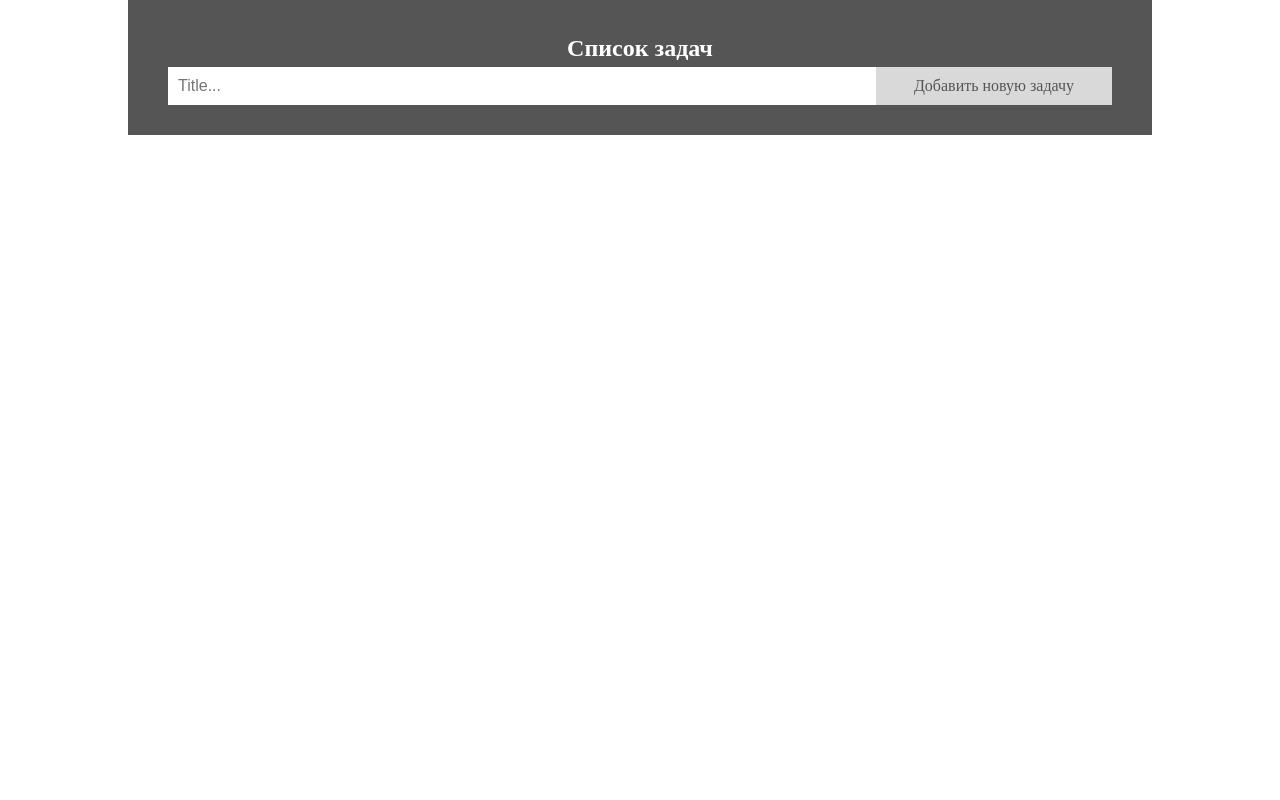
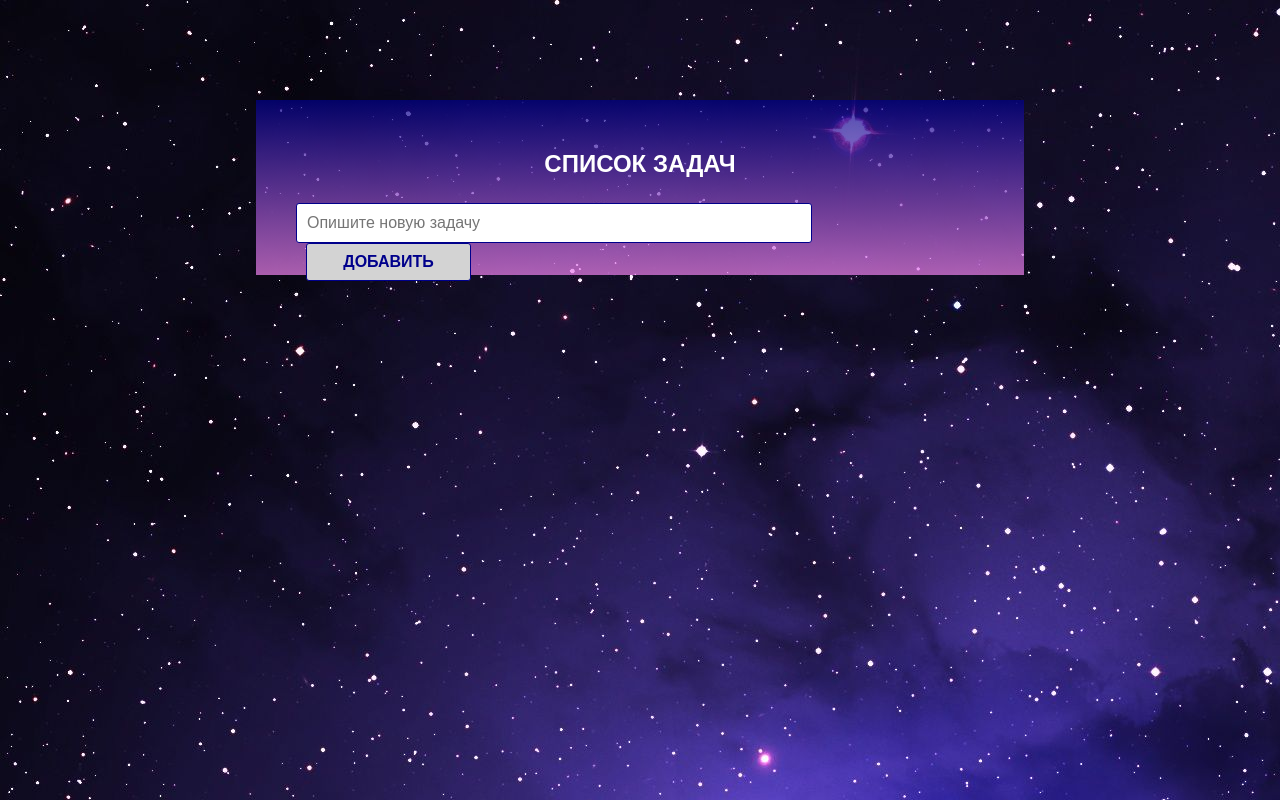
Before and after one commit to daiannspark/TO-DO-LIST, a plain HTML site: page index.html in a window 1280 px wide. Drawn offline with nearby package versions, Linux system fonts and the light colour scheme.

Commit message:
to do list final version

```diff
--- a/index.html
+++ b/index.html
@@ -12,9 +12,9 @@
 <body>
 
 <div id="myDIV" class="header">
-    <h2 style="margin:5px">Список задач</h2>
-    <input type="text" id="myInput" placeholder="Title...">
-    <span class="addBtn">Добавить новую задачу</span>
+    <h2>СПИСОК ЗАДАЧ</h2>
+    <input type="text" id="myInput" placeholder="Опишите новую задачу">
+    <span class="addBtn">ДОБАВИТЬ</span>
 </div>
 
 <ul id="myUL">
--- a/script.js
+++ b/script.js
@@ -5,7 +5,6 @@ function getElementsFromStorage() {
     if(list) {
         return JSON.parse(list);
     }
-
     return [];
 }
 
@@ -16,21 +15,26 @@ function addElementToStorage(text) {
     localStorage.setItem('todo-list', JSON.stringify(list));
 }
 
+
 /********************************************************/
 
 // Create a new list item when clicking on the "Add" button
 function addElementFromInput() {
     // Get input text from user
     const input = $("#myInput").val();
+
     if (input === '') {
         alert("You must write something!");
         return;
     }
 
+
+
     // Add element to the list with user input text
     let text = '<span class="element">' + input + '</span>';
     let close = '<span class="close">\u00D7</span>';
     $("#myUL").append('<li>' + text + close + '</li>');
+    $('#myInput').val("");
 
     addElementToStorage(input);
 }
@@ -54,11 +58,20 @@ function deleteElement() {
 }
 
 $(document).ready(function () {// Create a "close" button and append it to each list item
+
     /**
      * If you try to do something with the elements that are dynamically added to DOM using the jQuery click() method it will not work,
      * because it bind the click event only to the elements that exist at the time of binding. To bind the click event to all existing
      * and future elements, use the jQuery on() method
      */
+
+
+    $('#myInput').keydown(function(event) {
+        if (event.which === 13) {   // As ASCII code for ENTER key is "13"
+            addElementFromInput();
+        }
+    });
+
     $(document).on("click", ".addBtn" , addElementFromInput);
     $(document).on("click", ".element" , toggleChecked);
     $(document).on("click", ".close" , deleteElement);
--- a/scss/styles.scss
+++ b/scss/styles.scss
@@ -1,59 +1,56 @@
-body {
-  width: 80%;
-  margin: 0 auto;
-  min-width: 250px;
+$borders: darkblue 1px solid;
+$fontFamily: Arial, Helvetica, sans-serif;
+$position: absolute;
+$cursor: pointer;
+
+@mixin padd ($padd...) {
+  padding: $padd;
 }
 
-// Include the padding and border in an element's total width and height
 * {
   box-sizing: border-box;
 }
 
-// Remove margins and padding from the list
+body {
+  background-image: url("../galaxy.jpg");
+  width: 60%;
+  margin: 100px auto;
+  min-width: 250px;
+}
+
 ul {
   margin: 0;
   padding: 0;
-}
 
-// Style the list items
-ul li {
-  cursor: pointer;
+  li {
+    cursor: $cursor;
     position: relative;
-  padding: 12px 8px 12px 40px;
+    @include padd (12px 8px 12px 40px);
     list-style-type: none;
     background: #eee;
     font-size: 18px;
     transition: 0.2s;
-
-  // make the list items unselectable
-  -webkit-user-select: none;
-  -moz-user-select: none;
-  -ms-user-select: none;
-  user-select: none;
+  }
 }
 
-// Set all odd list items to a different color (zebra-stripes)
-ul li:nth-child(odd) {
+ul li {
+  &:nth-child(odd) {
     background: #f9f9f9;
   }
-
-// Darker background-color on hover
-ul li:hover {
+  &:hover {
     background: #ddd;
   }
+}
 
-// When clicked on, add a background color and strike out text
 ul li .checked {
-  background: #888;
-  color: #fff;
+  color: darkslategrey;
   text-decoration: line-through;
 }
 
-// Add a "checked" mark when clicked on
 ul li .checked::before {
-  content: '';
-  position: absolute;
-  border-color: #fff;
+  content: "";
+  position: $position;
+  border-color: darkslategrey;
   border-style: solid;
   border-width: 0 2px 2px 0;
   top: 10px;
@@ -63,59 +60,59 @@ ul li .checked::before {
   width: 7px;
 }
 
-// Style the close button
+h2 {
+  font-family: $fontFamily;
+  margin: 10px 0 25px 0;
+}
+
+#myDIV {
+  height: 175px;
+}
+
 .close {
-  position: absolute;
+  position: $position;
   right: 0;
   top: 0;
-  padding: 12px 16px 12px 16px;
-}
+  @include padd (12px 16px 12px 16px);
 
-.close:hover {
+  &:hover {
     background-color: #555554;
     color: white;
   }
+}
 
-// Style the header
 .header {
-  background-color: #555;
-  padding: 30px 40px;
+  background-image: linear-gradient(rgba(0,0,139,0.7), rgba(238,130,238,0.7));
+  @include padd (40px 40px 0 40px);
   color: white;
   text-align: center;
 }
 
-// Clear floats after the header
-.header:after {
-  content: "";
-  display: table;
-  clear: both;
-}
-
-// Style the input
 input {
-  margin: 0;
-  border: none;
-  border-radius: 0;
+  border: $borders;
+  border-radius: 3px;
   width: 75%;
   padding: 10px;
   float: left;
   font-size: 16px;
 }
 
-// Style the "Add" button
 .addBtn {
-  padding: 10px;
-  width: 25%;
-  background: #d9d9d9;
-  color: #555;
+  margin-left: 10px;
+  padding: 9px;
+  width: 24%;
+  background: lightgrey;
+  color: darkblue;
   float: left;
   text-align: center;
   font-size: 16px;
-  cursor: pointer;
-  transition: 0.3s;
-  border-radius: 0;
-}
+  font-family: $fontFamily;
+  font-weight: bold;
+  cursor: $cursor;
+  border: $borders;
+  border-radius: 3px;
 
-.addBtn:hover {
+  &:hover {
     background-color: #bbb;
   }
+}
```
Also changed, not shown: css/styles.css, galaxy.jpg (added), 1 other file. Lines whose indentation alone changed are shown as unchanged.
